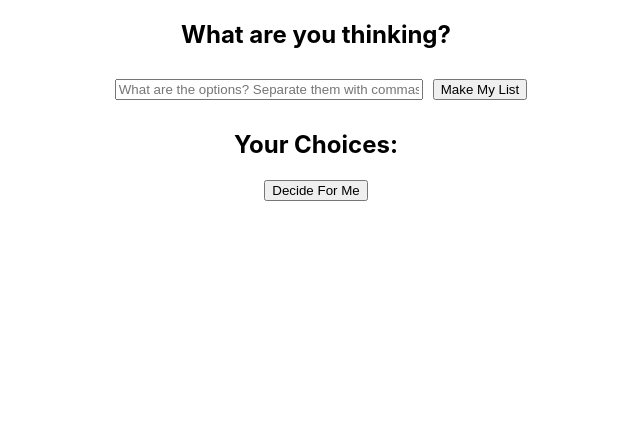
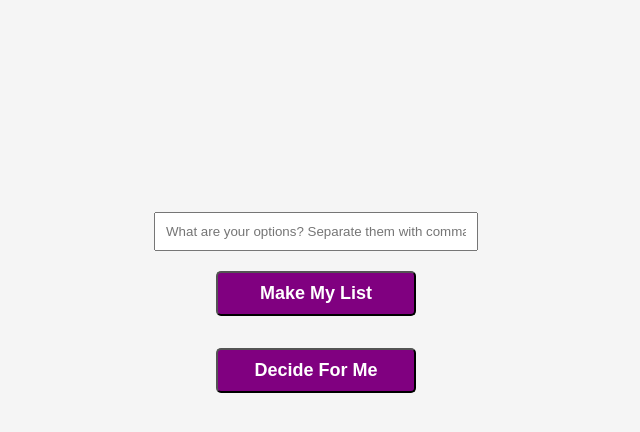
Before and after one commit to theothermelissa/where-to-have-lunch, a React (Create React App) app: page / in a window 1280 px wide. Shown: the top 432 px of the page, without its empty margins (324-964 px from the left). Built offline with nearby package versions, Linux system fonts and the light colour scheme.

Commit message:
styling: arrangement and colors

```diff
--- a/src/App.css
+++ b/src/App.css
@@ -1,19 +1,67 @@
 .App {
+  /* margin: 0px; */
+  /* padding: 20px; */
+  min-height: 800px;
+  /* max-width: 100%; */
+  background-color: whitesmoke;
   text-align: center;
 }
 
-.App-logo {
+.container {
+  display: flex;
+  flex-direction: column;
+  padding-top: 15%;
+  min-height: 100%;
+  align-items: center;
+  justify-content: center;
+}
+
+.inputBox {
+  min-width: 300px;
+  margin: 20px;
+  padding: 10px;
+  /* border: 1px solid red; */
+}
+
+li {
+  list-style: none;
+  text-align: left;
+}
+
+button {
+  min-width: 200px;
+  padding: 10px;
+  border-radius: 5px;
+  color: white;
+  font-weight: bold;
+  font-size: large;
+  background-color: purple;
+  height: 100%;
+}
+
+/* .button {
+  width: 25%;
+  background-color: beige;
+  border: none;
+} */
+
+
+/* .App {
+  text-align: center;
+} */
+
+/* .App-logo {
   height: 40vmin;
   pointer-events: none;
-}
+} */
 
-@media (prefers-reduced-motion: no-preference) {
+/* @media (prefers-reduced-motion: no-preference) {
   .App-logo {
     animation: App-logo-spin infinite 20s linear;
   }
-}
+} */
 
-.App-header {
+/* .App-header {
   background-color: #282c34;
   min-height: 100vh;
   display: flex;
@@ -22,17 +70,17 @@
   justify-content: center;
   font-size: calc(10px + 2vmin);
   color: white;
-}
+} */
 
-.App-link {
+/* .App-link {
   color: #61dafb;
-}
+} */
 
-@keyframes App-logo-spin {
+/* @keyframes App-logo-spin {
   from {
     transform: rotate(0deg);
   }
   to {
     transform: rotate(360deg);
   }
-}
+} */
--- a/src/App.js
+++ b/src/App.js
@@ -1,5 +1,5 @@
 import React, { Component } from 'react';
-import logo from './logo.svg';
+// import logo from './logo.svg';
 import './App.css';
 import BodyContent from './components/BodyContent';
 
--- a/src/components/BodyContent.js
+++ b/src/components/BodyContent.js
@@ -1,15 +1,15 @@
 import React, { Component } from 'react';
 
-const inputStyle = {
-  width: "300px",
-  margin: "10px",
-}
+// const inputStyle = {
+//   width: "300px",
+//   margin: "10px",
+// }
 
 class BodyContent extends Component {
   constructor(props) {
     super(props);
     this.state = {
-      text: "What are the options? Separate them with commas.",
+      text: "What are your options? Separate them with commas.",
       choices: [],
       randomIndex: '',
     };
@@ -35,35 +35,27 @@ class BodyContent extends Component {
     });
   }
 
-  // function getRandomInt(min, max) {
-  //   min = Math.ceil(min);
-  //   max = Math.floor(max);
-  //   return Math.floor(Math.random() * (max - min)) + min; //The maximum is exclusive and the minimum is inclusive
-  // }
-
-
   reset() {
     this.setState({
+      text: "What are your options? Separate them with commas.",
+      choices: [],
       randomIndex: ""
     });
   }
   render() {
     const options = this.state.choices.map(name => <li key={name}>{name}</li>);
-    const choice = options[this.state.randomIndex];
+    const choice = this.state.choices[this.state.randomIndex];
     const makeMyChoice = <button onClick={this.choose}>Decide For Me</button>;
     const startOver = <button onClick={this.reset}>Start Over</button>
     return (
-    <div>
-      <h2>What are you thinking?</h2>
+    <div className="container">
         <input
+          className="inputBox"
           type="text"
-        style={inputStyle}
           placeholder={this.state.text}
           onChange={this.handleChange}
           />
         <button onClick={this.handleSubmit}>Make My List</button>
-      <br />
-      <h2>Your Choices:</h2>
         <ul>
           {options}
         </ul>
```
Lines whose indentation alone changed are shown as unchanged.
